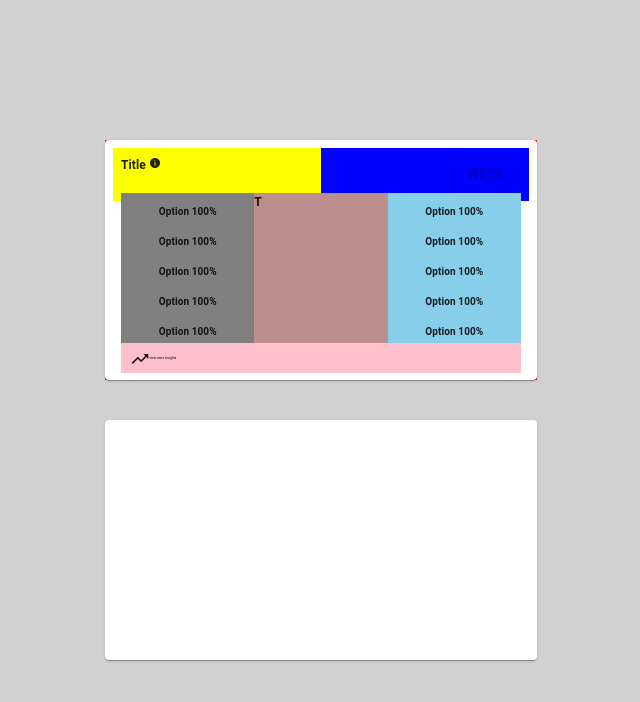
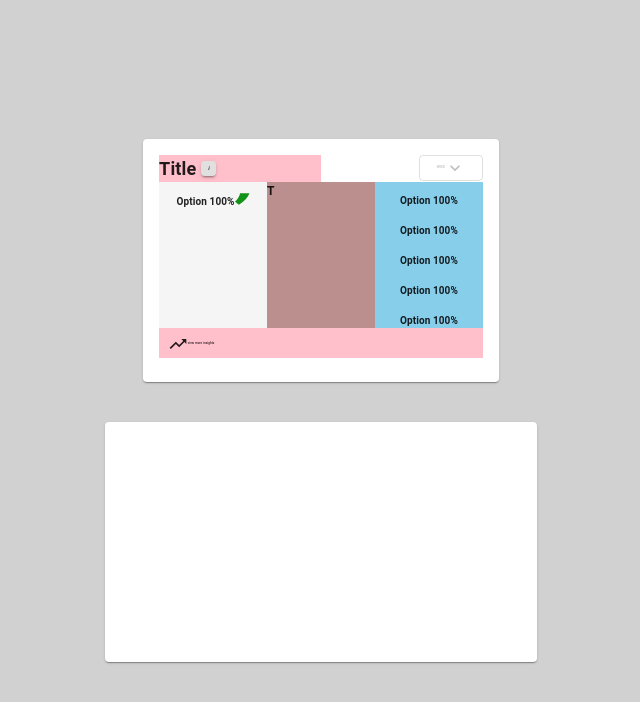
Before and after one commit to nutt-songsaksri/graph-page, a React (Create React App) app: page / in a window 1280 px wide. Shown: the top 702 px of the page, without its empty margins (319-959 px from the left). Built offline with nearby package versions, Linux system fonts and the light colour scheme.

Commit message:
Arrange Grid

```diff
--- a/src/App.js
+++ b/src/App.js
@@ -12,6 +12,7 @@ import {
 } from "@material-ui/core";
 import TrendingUpIcon from "@material-ui/icons/TrendingUp";
 import InfoIcon from "@material-ui/icons/Info";
+import KeyboardArrowDownIcon from "@material-ui/icons/KeyboardArrowDown";
 
 function App() {
   return (
@@ -24,28 +25,68 @@ function App() {
         style={{ height: "100%" }}
       >
         {/* 1 */}
-        <Grid item style={{ backgroundColor: "red" }}>
+        <Grid item>
           <Card>
             <CardContent>
               <Grid
                 container
-                justify="flex-start"
-                alignItems="flex-start"
-                style={{ height: 200, width: 400, backgroundColor: "green" }}
+                // style={{ backgroundColor: "green" }}
               >
-                <Grid item container spacing={2}>
-                  <Grid item xs={6} style={{ backgroundColor: "yellow" }}>
-                    <Typography style={{ fontSize: 12, fontWeight: "bold" }}>
-                      Title <InfoIcon style={{ fontSize: "12px" }} />
-                    </Typography>
+                <Grid
+                  item
+                  container
+                  justify="space-between"
+                  alignItems="center"
+                >
+                  <Grid
+                    item
+                    container
+                    direction="row"
+                    justify="flex-start"
+                    alignItems="center"
+                    xs={6}
+                    style={{ backgroundColor: "pink" }}
+                  >
+                    <Grid item>
+                      <Typography
+                        style={{
+                          fontSize: 18,
+                          fontWeight: 600,
+                          fontFamily: "",
+                        }}
+                      >
+                        Title
+                      </Typography>
+                    </Grid>
+                    <Grid item>
+                      <Button
+                        variant="contained"
+                        fullWidth={true}
+                        style={{
+                          fontSize: "5px",
+                          height: "15px",
+                          padding: 0,
+                          width: 15,
+                          minWidth: 0,
+                          display: "block",
+                          marginLeft: 5,
+                        }}
+                      >
+                        {"\uD835\uDC8A"}
+                      </Button>
+                    </Grid>
                   </Grid>
-                  <Grid item xs={6} style={{ backgroundColor: "blue" }}>
+                  <Grid item>
                     <Button
                       variant="outlined"
                       disabled
-                      style={{ float: "right" }}
+                      style={{
+                        fontSize: "3px",
+                        padding: "2px 6px",
+                      }}
                     >
                       Week
+                      <KeyboardArrowDownIcon style={{ fontSize: "20px" }} />
                     </Button>
                   </Grid>
                 </Grid>
@@ -58,7 +99,10 @@ function App() {
                   <Grid
                     item
                     xs={4}
-                    style={{ backgroundColor: "grey", paddingTop: "11px" }}
+                    style={{
+                      backgroundColor: "whitesmoke",
+                      paddingTop: "11px",
+                    }}
                   >
                     <Typography
                       style={{
@@ -68,18 +112,18 @@ function App() {
                     >
                       <center>
                         Option 100%
-                        <br />
-                        <br />
-                        Option 100%
-                        <br />
-                        <br />
-                        Option 100%
-                        <br />
-                        <br />
-                        Option 100%
-                        <br />
-                        <br />
-                        Option 100%
+                        <svg
+                          width="15"
+                          height="12"
+                          viewBox="0 0 15 12"
+                          fill="blue"
+                          xmlns="http://www.w3.org/2000/svg"
+                        >
+                          <path
+                            d="M5.03055 0.212402C4.75703 2.7744 3.08739 5.5856 0.0187988 8.6432L3.93076 11.8128C9.50951 8.3688 13.014 4.5272 14.4443 0.288003C14.4529 0.262803 14.4614 0.237602 14.47 0.212402H5.03055Z"
+                            fill="#129219"
+                          />
+                        </svg>
                       </center>
                     </Typography>
                   </Grid>
```
